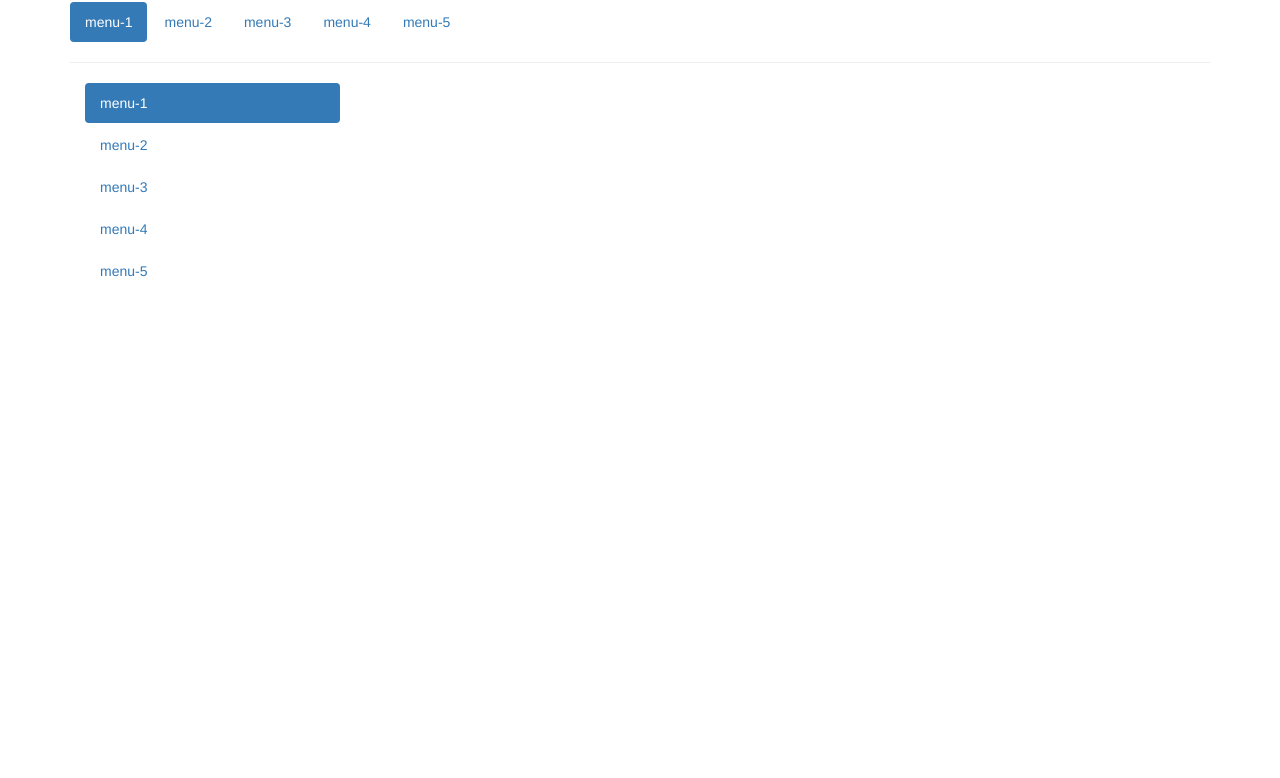
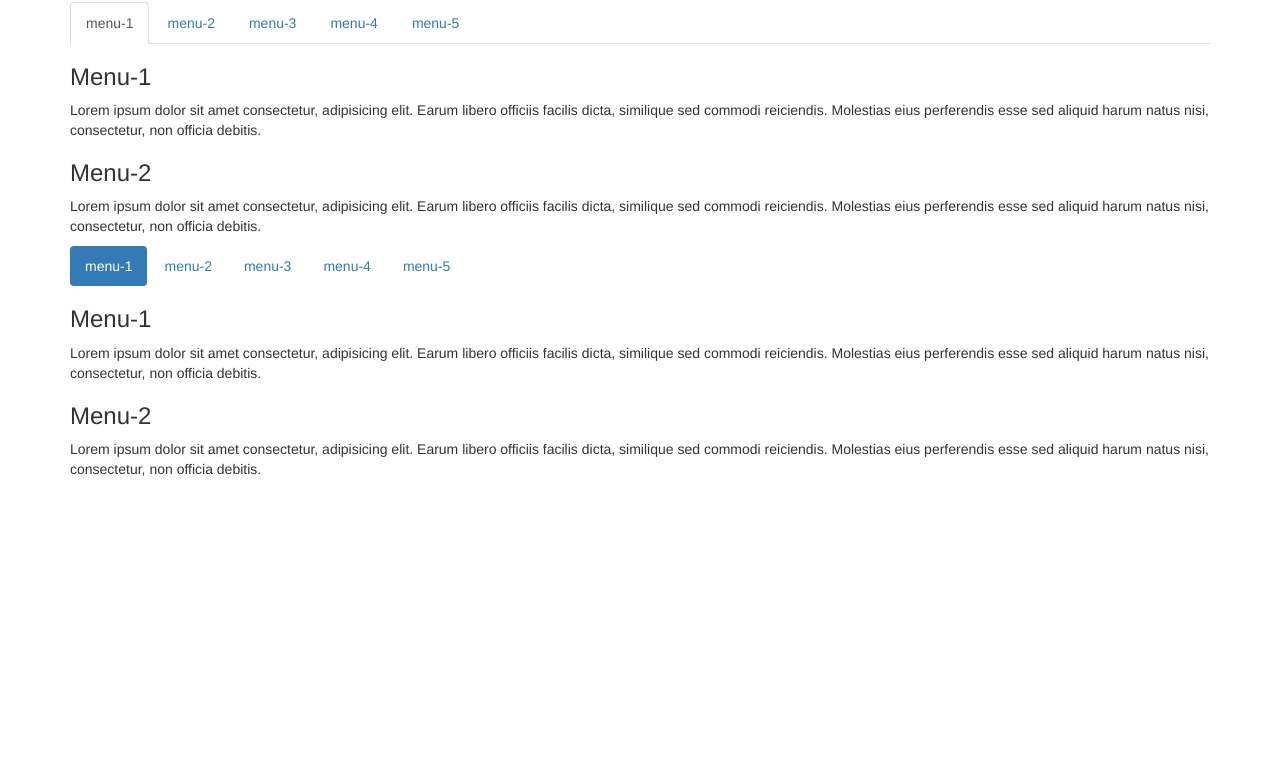
Before and after one commit to vishnu7823/front-end, a plain HTML site: page index.html in a window 1280 px wide. Shown: the part 68-846 px from the top of the page. Before the commit the page ends 800 px from the top, so only its background shows below. Drawn offline with nearby package versions, Linux system fonts and the light colour scheme.

Commit message:
Add files via upload

```diff
--- a/index.html
+++ b/index.html
@@ -20,23 +20,82 @@
 
      <div class="row">
         <div class="col-md-12">
-          <h1>Bootstrap Pills</h1>
-         <ul class="nav nav-pills">
-            <li class="active"><a href="#">menu-1</a></li>
-            <li><a href="#">menu-2</a></li>
-            <li><a href="#">menu-3</a></li>
-            <li><a href="#">menu-4</a></li>
-            <li><a href="#">menu-5</a></li>
+          <h1>Bootstrap Dynamic Tabs & Pills</h1>
+          <ul class="nav nav-tabs">
+            <li class="active"><a data-toggle="tab" href="#menu-1">menu-1</a></li>
+            <li><a data-toggle="tab" href="#menu-2">menu-2</a></li>
+            <li><a  data-toggle="tab" href="#menu-3">menu-3</a></li>
+            <li><a data-toggle="tab" href="#menu-4">menu-4</a></li>
+            <li><a data-toggle="tab" href="#menu-5">menu-5</a></li>
          </ul>
-         <hr>
-         <div class="col-md-3">
-         <ul class="nav nav-pills nav-stacked">
-            <li class="active"><a href="#">menu-1</a></li>
-            <li><a href="#">menu-2</a></li>
-            <li><a href="#">menu-3</a></li>
-            <li><a href="#">menu-4</a></li>
-            <li><a href="#">menu-5</a></li>
-         </ul>
+
+         <div class="tab-content">
+            <div id="menu-1" class="tab-pane fade in active">
+                <h3>Menu-1</h3>
+                <p>Lorem ipsum dolor sit amet consectetur, adipisicing elit. Earum libero officiis facilis dicta, similique sed commodi reiciendis. Molestias eius perferendis esse sed aliquid harum natus nisi, consectetur, non officia debitis.</p>
+
+            </div>
+
+            <div id="menu-2" class="tab-pane fade in active">
+                <h3>Menu-2</h3>
+                <p>Lorem ipsum dolor sit amet consectetur, adipisicing elit. Earum libero officiis facilis dicta, similique sed commodi reiciendis. Molestias eius perferendis esse sed aliquid harum natus nisi, consectetur, non officia debitis.</p>
+
+            </div>
+
+            <div id="menu-3" class="tab-pane fade">
+                <h3>Menu-3</h3>
+                <p>Lorem ipsum dolor sit amet consectetur, adipisicing elit. Earum libero officiis facilis dicta, similique sed commodi reiciendis. Molestias eius perferendis esse sed aliquid harum natus nisi, consectetur, non officia debitis.</p>
+
+            </div>
+            <div id="menu-4" class="tab-pane fade">
+                <h3>Menu-4</h3>
+                <p>Lorem ipsum dolor sit amet consectetur, adipisicing elit. Earum libero officiis facilis dicta, similique sed commodi reiciendis. Molestias eius perferendis esse sed aliquid harum natus nisi, consectetur, non officia debitis.</p>
+
+            </div>
+
+            <div id="menu-5" class="tab-pane fade">
+                <h3>Menu-5</h3>
+                <p>Lorem ipsum dolor sit amet consectetur, adipisicing elit. Earum libero officiis facilis dicta, similique sed commodi reiciendis. Molestias eius perferendis esse sed aliquid harum natus nisi, consectetur, non officia debitis.</p>
+
+            </div>
+
+            <ul class="nav nav-pills">
+                <li class="active"><a data-toggle="pill" href="#menu1">menu-1</a></li>
+                <li><a data-toggle="pill" href="#menu2">menu-2</a></li>
+                <li><a  data-toggle="pill" href="#menu3">menu-3</a></li>
+                <li><a data-toggle="pill" href="#menu4">menu-4</a></li>
+                <li><a data-toggle="pill" href="#menu5">menu-5</a></li>
+             </ul>
+
+             <div class="pill-content">
+                <div id="menu1" class="pill-pane fade in active">
+                    <h3>Menu-1</h3>
+                    <p>Lorem ipsum dolor sit amet consectetur, adipisicing elit. Earum libero officiis facilis dicta, similique sed commodi reiciendis. Molestias eius perferendis esse sed aliquid harum natus nisi, consectetur, non officia debitis.</p>
+
+                </div>
+
+                <div id="menu2" class="pill-pane fade in active">
+                    <h3>Menu-2</h3>
+                    <p>Lorem ipsum dolor sit amet consectetur, adipisicing elit. Earum libero officiis facilis dicta, similique sed commodi reiciendis. Molestias eius perferendis esse sed aliquid harum natus nisi, consectetur, non officia debitis.</p>
+
+                </div>
+
+                <div id="menu3" class="pill-pane fade">
+                    <h3>Menu-3</h3>
+                    <p>Lorem ipsum dolor sit amet consectetur, adipisicing elit. Earum libero officiis facilis dicta, similique sed commodi reiciendis. Molestias eius perferendis esse sed aliquid harum natus nisi, consectetur, non officia debitis.</p>
+
+                </div>
+                <div id="menu4" class="pill-pane fade">
+                    <h3>Menu-4</h3>
+                    <p>Lorem ipsum dolor sit amet consectetur, adipisicing elit. Earum libero officiis facilis dicta, similique sed commodi reiciendis. Molestias eius perferendis esse sed aliquid harum natus nisi, consectetur, non officia debitis.</p>
+
+                </div>
+
+                <div id="menu5" class="pill-pane fade">
+                    <h3>Menu-5</h3>
+                    <p>Lorem ipsum dolor sit amet consectetur, adipisicing elit. Earum libero officiis facilis dicta, similique sed commodi reiciendis. Molestias eius perferendis esse sed aliquid harum natus nisi, consectetur, non officia debitis.</p>
+
+                </div>
          </div>
        </div>
         </div>
```
